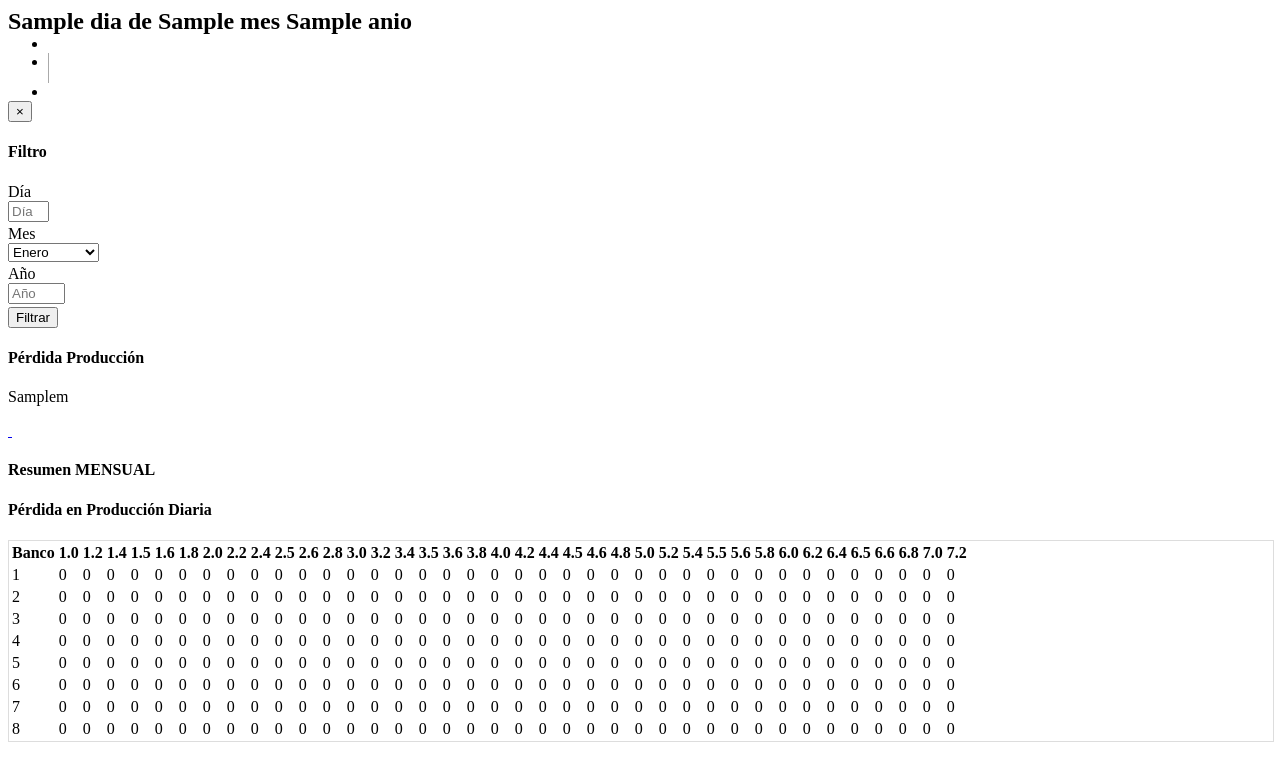
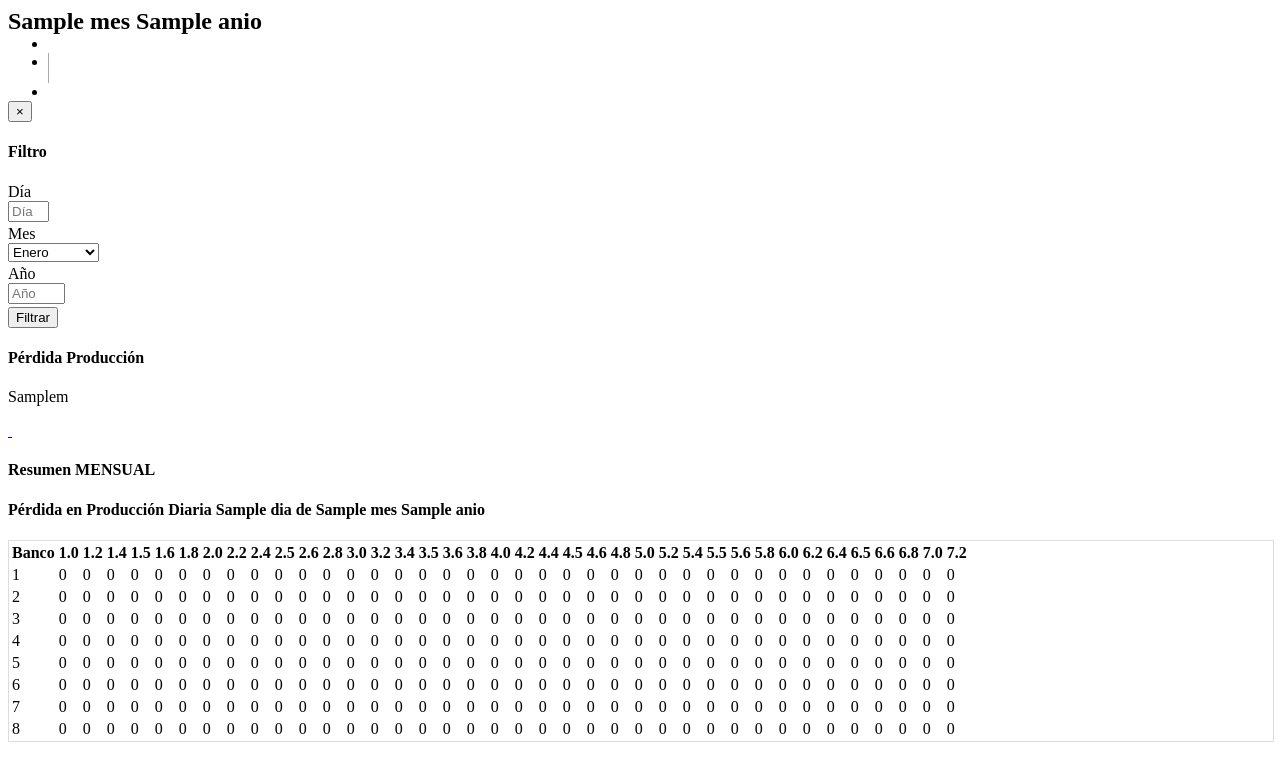
Before and after one commit to emiacc/Tensolite, a CodeIgniter app: template application/views/view_perdida_produccion.php in a window 1280 px wide. Shown: the top 758 px of the page. Run offline with CodeIgniter, Linux system fonts and the light colour scheme; the template is opened without the code that fills it: most values are stand-ins (such as "Sample title", 1, 10 or a date in 2020); data that the repository does not hold is empty.

Commit message:
perdida produccion click grafico

```diff
--- a/application/views/view_perdida_produccion.php
+++ b/application/views/view_perdida_produccion.php
@@ -30,7 +30,7 @@
 	<div class="row no-print">
 		<div class="panel panel-inverse">
 			<div class="panel-body">
-				<div class="pull-left"><h2 id="mes-filtro" style="margin:0;"><?=$dia." de ".$mes." ".$anio;?></h2></div>
+				<div class="pull-left"><h2 id="mes-filtro" style="margin:0;"><?=$mes." ".$anio;?></h2></div>
 				<ul class="list-inline pull-right" style="margin:0;">
 					<?php if($data['rol'] == 1 || $data['rol'] == 3){ ?>
 					<li><button id="ingreso-modal" type="button" class="btn btn-warning bg-orange" data-toggle="modal" data-target="#modal-ingreso">Ingreso de Pérdida</button></li>
@@ -153,7 +153,7 @@
 					<h4 class="modal-title">Filtro</h4>
 				</div>
 				<div class="modal-body">
-					<form class="form-horizontal" action="<?= base_url(); ?>perdidaProduccion" method="POST" data-parsley-validate="true">
+					<form class="form-horizontal" id="fil" action="<?= base_url(); ?>perdidaProduccion" method="POST" data-parsley-validate="true">
 						<div class="form-group">
 							<label class="col-md-3 control-label ui-sortable">Día</label>
 							<div class="col-md-9 ui-sortable">
@@ -233,7 +233,7 @@
 				<a href="javascript:;" class="btn btn-xs btn-icon btn-circle btn-success" data-click="panel-reload"><i class="fa fa-repeat"></i></a>
 				<a href="javascript:;" class="btn btn-xs btn-icon btn-circle btn-warning" data-click="panel-collapse"><i class="fa fa-minus"></i></a>
 			</div>
-			<h4 class="panel-title">Pérdida en Producción Diaria</h4>
+			<h4 class="panel-title">Pérdida en Producción Diaria <b><?=$dia." de ".$mes." ".$anio;?></b></h4>
 		</div>
 		<div class="panel-body">
 			<div class="table-responsive">
@@ -323,7 +323,18 @@
 		$('#inputDia').attr("value",d.getDate());
 
 		if(<?=$mensaje;?>== 1) alert('Registrado con exito');
+
 	});
+
+	function dateFromDay(day){
+	  var date = new Date(<?=$anio?>, 0); // initialize a date in `year-01-01`
+	  date = new Date(date.setDate(day)); // add the number of days
+
+	  $("#inputDia").val( date.getDate() );
+	  $("#selectMes").val( date.getMonth()+1 );
+	  $("#inputAnio").val( <?=$anio?> );
+	  $("#fil").submit();
+	}
 </script>
 </body>
 </html>
--- a/assets/js/dashboard.porpagina.js
+++ b/assets/js/dashboard.porpagina.js
@@ -106,8 +106,18 @@ var perdida = function() {
                 i = null
             }
             t.preventDefault()
-        })
+        });
+
+        $("#interactive-chart").bind("plotclick", function (event, pos, item) {
+            if (item) {
+                dateFromDay(item.datapoint[0]);
+            }
+        });
+
     }
+
+
+
 };
 
 
```
